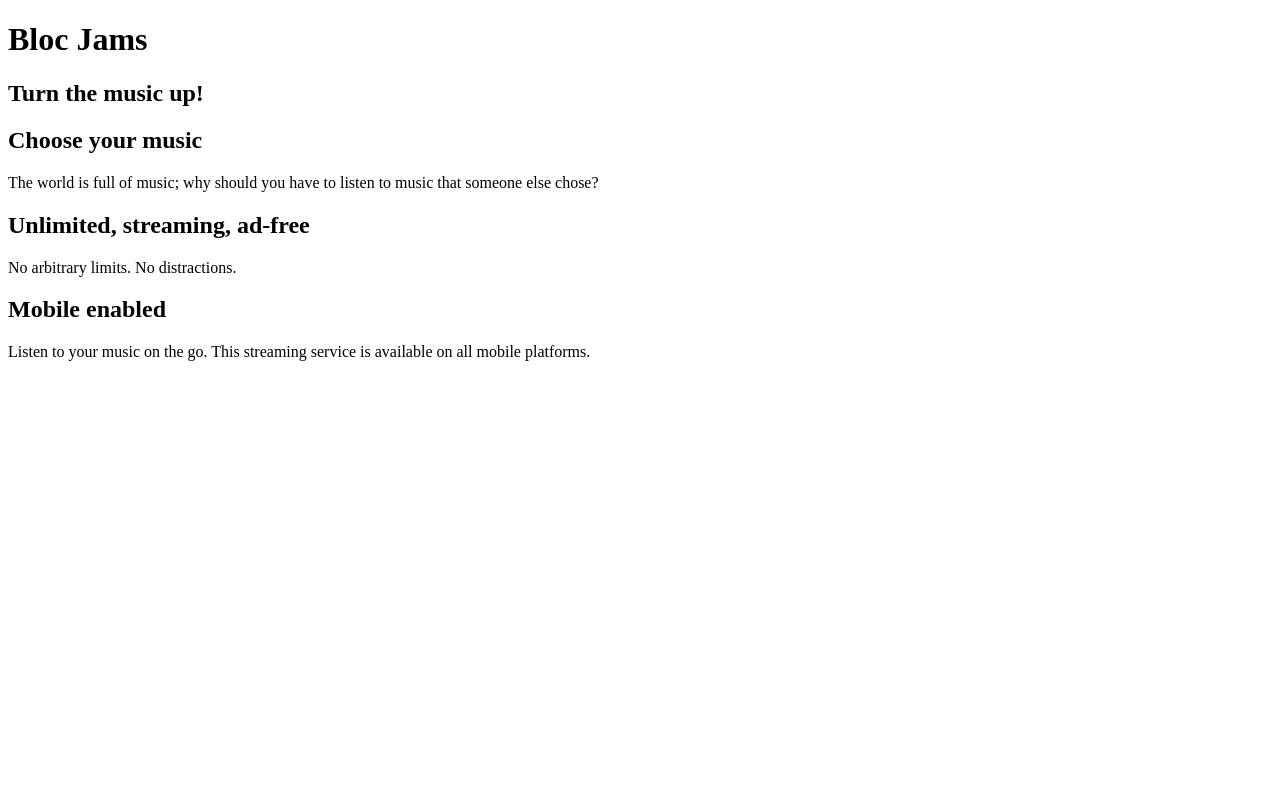
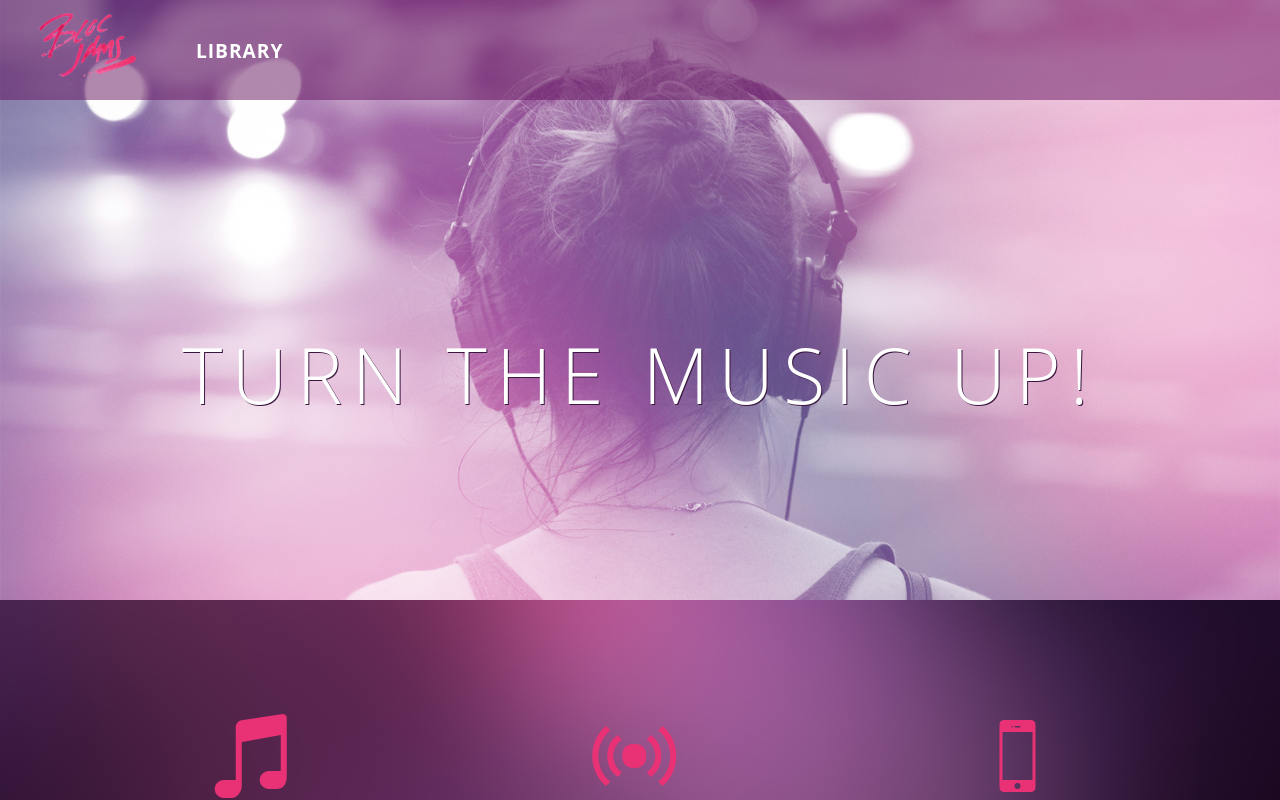
Before and after one commit to essn/bloc-jams-react, a React (Create React App) app: page / in a window 1280 px wide. Shown: the top 800 px of the page. Built offline with nearby package versions, Linux system fonts and the light colour scheme.

Commit message:
Add Landing, App, and Nav styles

```diff
--- a/public/index.html
+++ b/public/index.html
@@ -8,6 +8,8 @@
     <link rel="manifest" href="%PUBLIC_URL%/manifest.json">
     <link rel="shortcut icon" href="%PUBLIC_URL%/favicon.ico">
 
+    <link rel="stylesheet" href="http://code.ionicframework.com/ionicons/2.0.1/css/ionicons.min.css">
+
     <title>Bloc Jams</title>
   </head>
   <body>
--- /dev/null
+++ b/src/App.css
@@ -0,0 +1,106 @@
+*, *:before, *:after {
+    -moz-box-sizing: border-box;
+    -webkit-box-sizing: border-box;
+    box-sizing: border-box;
+}
+
+html {
+    height: 100%;
+}
+
+body {
+    font-family: 'Open Sans';
+    color: white;
+    min-height: 100%;
+}
+
+nav {
+    position: relative;
+    padding: 0.5rem;
+    background-color: rgba(101,18,95,0.5);
+    z-index: 1;
+}
+
+nav .logo {
+    position: relative;
+    left: 2rem;
+    cursor: pointer;
+}
+
+nav .links-container {
+    display: table;
+    position: absolute;
+    top: 0;
+    right: 0;
+    height: 100px;
+    color: white;
+    text-decoration: none;
+}
+
+nav a {
+    display: table-cell;
+    position: relative;
+    height: 100%;
+    padding-left: 1.5rem;
+    padding-right: 1.5rem;
+    vertical-align: middle;
+    color: white;
+    font-size: 1rem;
+    letter-spacing: 0.05rem;
+    font-weight: 700;
+    text-transform: uppercase;
+    text-decoration: none;
+    cursor: pointer;
+}
+
+nav a:hover {
+    color: rgb(233,50,117);
+}
+
+.container {
+    margin: 0 auto;
+    max-width: 64rem;
+}
+
+.container.narrow {
+    max-width: 56rem;
+}
+
+main {
+    width: 100%;
+    max-width: 1200px;
+    margin: 4rem auto 150px;
+    padding: 0 1rem;
+    box-sizing: border-box;
+}
+
+@media (min-width: 40rem) {
+  html { font-size: 112%; }
+
+  .column {
+      float: left;
+      padding-left: 1rem;
+      padding-right: 1rem;
+  }
+
+  .column.full { width: 100%; }
+  .column.two-thirds { width: 66.7%; }
+  .column.half { width: 50%; }
+  .column.third { width: 33.3%; }
+  .column.fourth { width: 25%; }
+  .column.flow-opposite { float: right; }
+}
+
+@media (min-width: 64rem) {
+  html { font-size: 120%; }
+}
+
+.clearfix:before,
+.clearfix:after {
+  content: " ";
+  display: table;
+}
+
+.clearfix:after {
+  clear: both;
+}
--- a/src/App.js
+++ b/src/App.js
@@ -1,5 +1,6 @@
 import React, { Component } from 'react';
-import { Route } from 'react-router-dom';
+import { Route, Link } from 'react-router-dom';
+import './App.css';
 import Landing from './components/Landing';
 import Library from './components/Library';
 import Album from './components/Album';
@@ -9,7 +10,10 @@ class App extends Component {
     return (
       <div className="App">
         <header>
-          <h1>Bloc Jams</h1>
+          <nav>
+            <Link to='/'><img src="./../assets/images/bloc_jams_logo.png" alt="Bloc Jams Landing" /></Link>
+            <Link to='/library'>Library</Link>
+          </nav>
         </header>
         <main>
           <Route exact path="/" component={Landing} />
--- /dev/null
+++ b/src/components/Landing.css
@@ -0,0 +1,47 @@
+.hero-title {
+  background-image: url(/assets/images/hero_image_bg.jpg);
+  background-size: cover;
+  background-position: center;
+  height: 600px;
+  font-size: 4rem;
+  font-weight: 300;
+  left: 0;
+  letter-spacing: 0.5rem;
+  line-height: 750px;
+  margin: 0;
+  position: absolute;
+  text-align: center;
+  text-transform: uppercase;
+  text-shadow: 1px 1px 0px rgb(58,23,63);
+  top: 0;
+  width: 100%;
+}
+
+.selling-points {
+  margin-top: 550px;
+  position: relative;
+}
+
+.point {
+  position: relative;
+  padding: 2rem;
+  text-align: center;
+  width: 33%;
+  float: left;
+}
+
+.point .point-title {
+  font-size: 1.25rem;
+}
+
+.point .point-description {
+  font-size: 0.9rem;
+  color: rgba(255,255,255,0.7);
+}
+
+.ion-music-note,
+.ion-radio-waves,
+.ion-iphone {
+  color: rgb(233,50,117);
+  font-size: 5rem;
+}
--- a/src/components/Landing.js
+++ b/src/components/Landing.js
@@ -1,24 +1,29 @@
 import React from 'react';
+import './Landing.css';
 
-const Landing = () => (
-  <section className="landing">
+const Landing = () =>
+(
+  <div>
     <h1 className="hero-title">Turn the music up!</h1>
 
     <section className="selling-points">
       <div className="point">
+        <span className="ion-music-note"></span>
         <h2 className="point-title">Choose your music</h2>
         <p className="point-description">The world is full of music; why should you have to listen to music that someone else chose?</p>
       </div>
       <div className="point">
+        <span className="ion-radio-waves"></span>
         <h2 className="point-title">Unlimited, streaming, ad-free</h2>
         <p className="point-description">No arbitrary limits. No distractions.</p>
       </div>
       <div className="point">
+        <span className="ion-iphone"></span>
         <h2 className="point-title">Mobile enabled</h2>
         <p className="point-description">Listen to your music on the go. This streaming service is available on all mobile platforms.</p>
       </div>
     </section>
-  </section>
+  </div>
 );
 
 export default Landing;
--- /dev/null
+++ b/src/index.css
@@ -0,0 +1,11 @@
+body {
+  background-image: url(/assets/images/blurred_backgrounds/blur_bg_3.jpg);
+  background-repeat: no-repeat;
+  background-attachment: fixed;
+  background-position: center center;
+  background-size: cover;
+  margin: 0;
+  padding: 0;
+  font-family: 'Open Sans', sans-serif;
+  font-size: 18px;
+}
--- a/src/index.js
+++ b/src/index.js
@@ -1,6 +1,7 @@
 import React from 'react';
 import ReactDOM from 'react-dom';
 import { BrowserRouter } from 'react-router-dom';
+import './index.css';
 import App from './App';
 import registerServiceWorker from './registerServiceWorker';
 
```
Also changed, not shown: public/assets/images/hero_image_bg.jpg (added).
